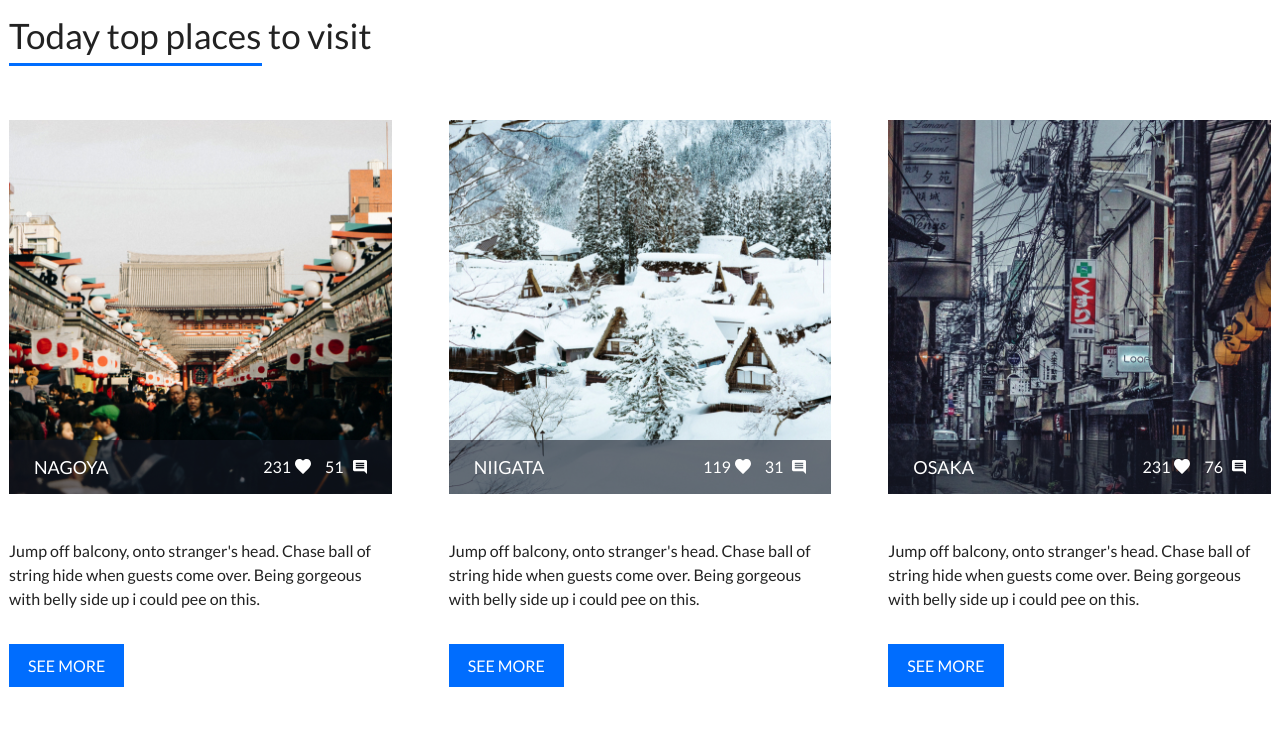
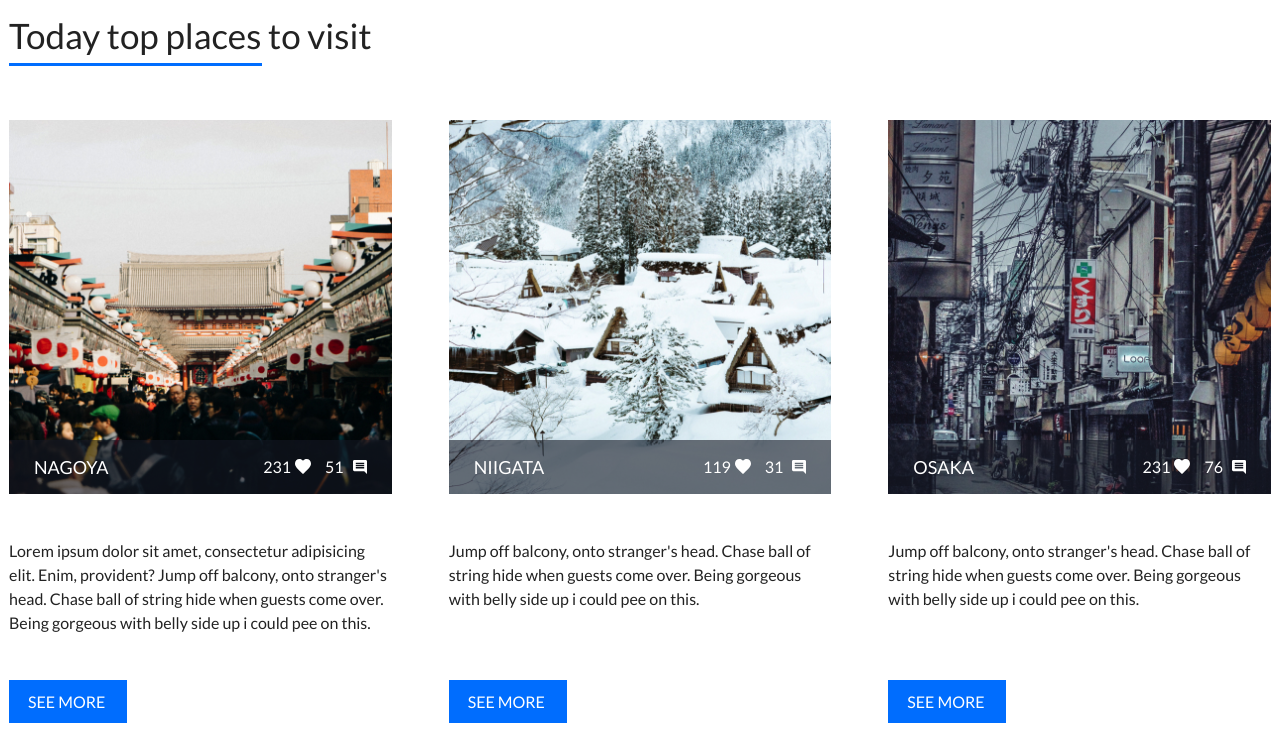
Before and after one commit to waleriQ/odigo, a website: page index.html in a window 1280 px wide. Shown: the part 3300-4029 px from the top of the page. Drawn offline with Linux system fonts and the light colour scheme.

Commit message:
fix buttons in the block top

```diff
--- a/index.html
+++ b/index.html
@@ -251,6 +251,7 @@
                         </div>
                     </div>
                     <p class="top__card-description">
+                        Lorem ipsum dolor sit amet, consectetur adipisicing elit. Enim, provident?
                         Jump off balcony, onto stranger's head. Chase ball of string hide when guests come over. Being gorgeous with belly side up i could pee on this.
                     </p>
                     <a href="#!" class="top__card-more">SEE MORE</a>
@@ -372,6 +373,7 @@
                     </div>
                     <p class="top__card-description">
                         Jump off balcony, onto stranger's head. Chase ball of string hide when guests come over. Being gorgeous with belly side up i could pee on this.
+
                     </p>
                     <a href="#!" class="top__card-more">SEE MORE</a>
                 </div>
--- a/scss/top.scss
+++ b/scss/top.scss
@@ -69,8 +69,10 @@ padding-right: 20px;
   margin-bottom: 45px;
 }
 .top__card-more {
+  margin: auto 0 0 0;
   font-weight: 400;
   font-size: 16px;
+  width: 118px;
   line-height: 19px;
 padding: 12px 19px;
   background-color: #006DFEFF;
@@ -80,3 +82,7 @@ padding: 12px 19px;
     background-color: #0059cf;
   }
 }
+.top__card {
+  display: flex;
+  flex-direction: column;
+}
```
Also changed, not shown: scss/top.css, 1 other file.
